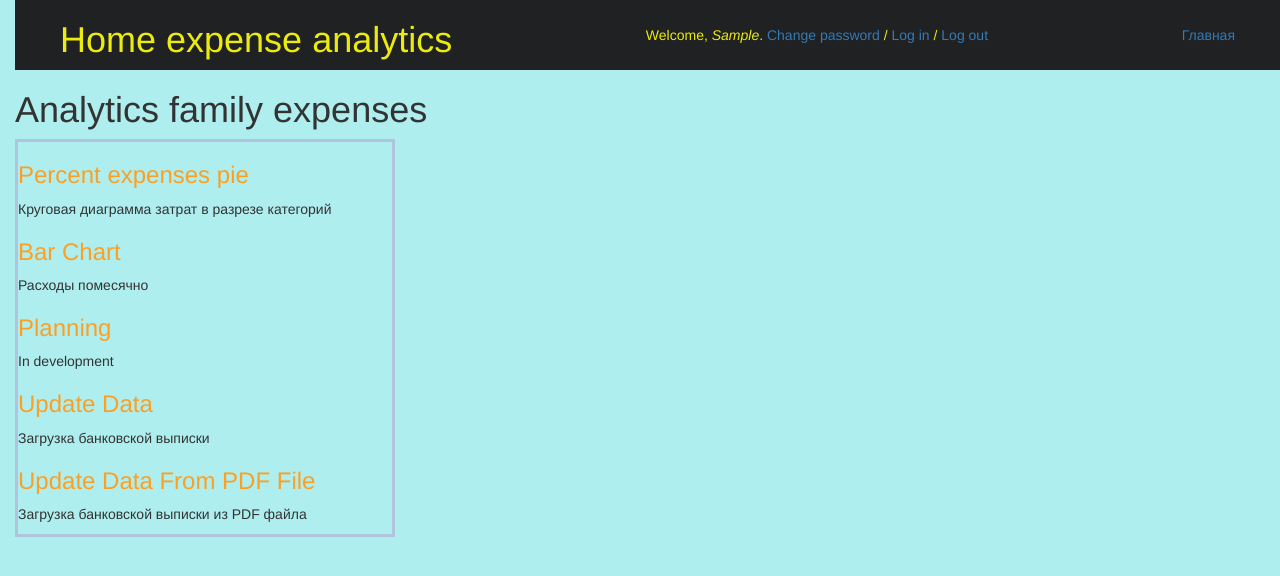
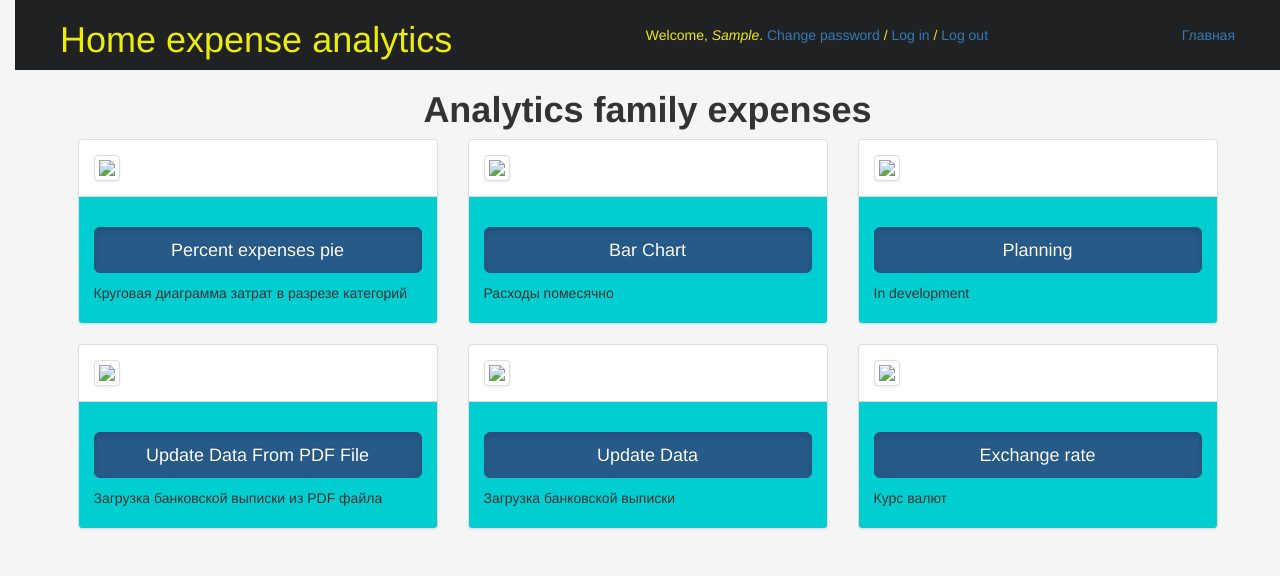
Before and after one commit to garry8888/siteproject, a Django app: page /analytics/ in a window 1280 px wide. Shown: the top 576 px of the page. Run offline with Django 3.2, Linux system fonts and the light colour scheme; the visitor is signed in with stand-in values (Sample User, id 1); some libraries are stand-ins or nearby versions.

Commit message:
fix styles

```diff
--- a/factory/templates/factory/pdf_update/update_pdf.html
+++ b/factory/templates/factory/pdf_update/update_pdf.html
@@ -3,9 +3,7 @@
 {% extends  'factory_base.html' %}
 {% load crispy_forms_tags %}
 {% block content %}
-        <head>
-            <title>Update</title>
-        </head>
+        <title>Update</title>
         <div class="text-center">
             <h1><strong>Загрузка банковской выписки</strong></h1>
         </div>
--- a/grafic_matplotlib/figures.py
+++ b/grafic_matplotlib/figures.py
@@ -83,7 +83,7 @@
     ax1.pie(sizes, labels=labels, autopct='%1.1f%%',
             shadow=False, startangle=120)
     ax1.axis('equal')  # Equal aspect ratio ensures that pie is drawn as a circle.
-    fig1.set_facecolor('#afeeee')  # color of the background
+    fig1.set_facecolor('#00CED1')  # color of the background
     graph = get_pie()
 
     return graph
--- a/grafic_matplotlib/static/grafic_matplotlib/table.css
+++ b/grafic_matplotlib/static/grafic_matplotlib/table.css
@@ -8,7 +8,7 @@
 table th {
     font-weight: bold;
     padding: 5px;
-    background: #efefef;
+    background: #afeeee;
     border: 1px solid #dddddd;
 }
 table td {
--- a/grafic_matplotlib/templates/grafic_matplotlib/analytics.html
+++ b/grafic_matplotlib/templates/grafic_matplotlib/analytics.html
@@ -1,31 +1,77 @@
 {% extends "gsite/wrapper.html" %}
 {% block content %}
     <title>Analytics</title>
-        <div>
-            <h1>Analytics family expenses</h1>
+    <div class="text-center">
+        <h1><strong>Analytics family expenses</strong></h1>
     </div>
-        <div class="container" style="float: left; width: 30%; border: 3px solid #b0c4de; padding: 0px">
-            <div class="row1">
-                <h3><a href="pie/">Percent expenses pie</a> </h3>
+    <div class="container">
+        <div class="row">
+            <div class="col-sm-4">
+                <div class="panel panel-default">
+                    <div class="panel-body">
+                        <img src="pie.jpg" width=”100%” class="img-thumbnail">
+                    </div>
+                    <div class="panel-footer" style="background: #00CED1">
+                        <h3><a class="btn btn-primary btn-lg active" href="pie/" role="button" style="text-align: centre; margin: 0 auto ; width: 100%; height: 80%">Percent expenses pie</a> </h3>
                         <p>Круговая диаграмма затрат в разрезе категорий</p>
                     </div>
-
-            <div>
-                <h3><a href="diagram/">Bar Chart</a> </h3>
+                </div>
+            </div>
+            <div class="col-sm-4">
+                <div class="panel panel-default">
+                    <div class="panel-body">
+                        <img src="media/pie.jpg" width=”100%” class="img-thumbnail">
+                    </div>
+                    <div class="panel-footer" style="background: #00CED1">
+                        <h3><a class="btn btn-primary btn-lg active" href="diagram/" role="button" style="text-align: centre; margin: 0 auto ; width: 100%; height: 80%">Bar Chart</a> </h3>
                         <p>Расходы помесячно</p>
                     </div>
-
-            <div>
-                <h3><a href="planning/">Planning</a> </h3>
+                </div>
+            </div>
+            <div class="col-sm-4">
+                <div class="panel panel-default">
+                    <div class="panel-body">
+                        <img src="media/pie.jpg" width=”100%” class="img-thumbnail">
+                    </div>
+                    <div class="panel-footer" style="background: #00CED1">
+                        <h3><a class="btn btn-primary btn-lg active" href="planning/" role="button" style="text-align: centre; margin: 0 auto ; width: 100%; height: 80%">Planning</a> </h3>
                         <p>In development</p>
                     </div>
-            <div>
-                <h3><a href="factory/">Update Data</a> </h3>
-                <p>Загрузка банковской выписки</p>
                 </div>
-            <div>
-                <h3><a href="update_pdf/">Update Data From PDF File</a> </h3>
+            </div>
+            <div class="col-sm-4">
+                <div class="panel panel-default">
+                    <div class="panel-body">
+                        <img src="media/pie.jpg" width=”100%” class="img-thumbnail">
+                    </div>
+                    <div class="panel-footer" style="background: #00CED1">
+                        <h3><a class="btn btn-primary btn-lg active" href="update_pdf/" role="button" style="text-align: centre; margin: 0 auto ; width: 100%; height: 80%">Update Data From PDF File</a> </h3>
                         <p>Загрузка банковской выписки из PDF файла</p>
                     </div>
                 </div>
+            </div>
+            <div class="col-sm-4">
+                <div class="panel panel-default">
+                    <div class="panel-body">
+                        <img src="media/pie.jpg" width=”100%” class="img-thumbnail">
+                    </div>
+                    <div class="panel-footer" style="background: #00CED1">
+                        <h3><a class="btn btn-primary btn-lg active" href="factory/" role="button" style="text-align: centre; margin: 0 auto ; width: 100%; height: 80%">Update Data</a> </h3>
+                        <p>Загрузка банковской выписки</p>
+                    </div>
+                </div>
+            </div>
+            <div class="col-sm-4">
+                <div class="panel panel-default">
+                    <div class="panel-body">
+                        <img src="pie.jpg" width=”100%” class="img-thumbnail">
+                    </div>
+                    <div class="panel-footer" style="background: #00CED1">
+                        <h3><a class="btn btn-primary btn-lg active" href="pie/" role="button" style="text-align: centre; margin: 0 auto ; width: 100%; height: 80%">Exchange rate</a></h3>
+                        <p>Курс валют</p>
+                    </div>
+                </div>
+            </div>
+        </div>
+    </div>
 {% endblock %}
--- a/gsite/templates/gsite/wrapper.html
+++ b/gsite/templates/gsite/wrapper.html
@@ -2,16 +2,17 @@
 {% load static %}
 <html>
     <head>
+        <meta charset="utf-8">
+        <meta name="viewport" content="width=device-width, initial-scale=1">
+        <meta name="robots" content="noindex, nofollow">
         <link rel="stylesheet" href="//maxcdn.bootstrapcdn.com/bootstrap/3.2.0/css/bootstrap.min.css">
         <link rel="stylesheet" href="//maxcdn.bootstrapcdn.com/bootstrap/3.2.0/css/bootstrap-theme.min.css">
+        <link rel="stylesheet" href="//maxcdn.bootstrapcdn.com/bootstrap/3.2.0/css/bootstrap-theme.min.css" integrity="sha384-Gn5384xqQ1aoWXA+058RXPxPg6fy4IWvTNh0E263XmFcJlSAwiGgFAW/dAiS6JXm"  crossorigin="anonymous">
         <link rel="stylesheet" href="{% static 'grafic_matplotlib/wrapper.css' %}">
     </head>
         <div class="width width_padding" id="header">
             <div class="width-inner" id="branding">
                 <h1 id="site-name">Home expense analytics</h1>
-                <link rel="stylesheet" href="//maxcdn.bootstrapcdn.com/bootstrap/3.2.0/css/bootstrap.min.css">
-                <link rel="stylesheet" href="//maxcdn.bootstrapcdn.com/bootstrap/3.2.0/css/bootstrap-theme.min.css">
-                <link rel="stylesheet" href="{% static 'grafic_matplotlib/wrapper.css' %}">
             </div>
         <div id="user-tools">
             Welcome,
@@ -27,7 +28,7 @@
 <body>
     <style>
         body {
-        background: #afeeee
+            background: #f5f5f5
         }
     </style>
     {% block content %}
```
Also changed, not shown: grafic_matplotlib/templates/grafic_matplotlib/diagram.html (+22 -8 lines), grafic_matplotlib/templates/grafic_matplotlib/pie.html (+22 -8 lines). Lines whose indentation alone changed are shown as unchanged.
